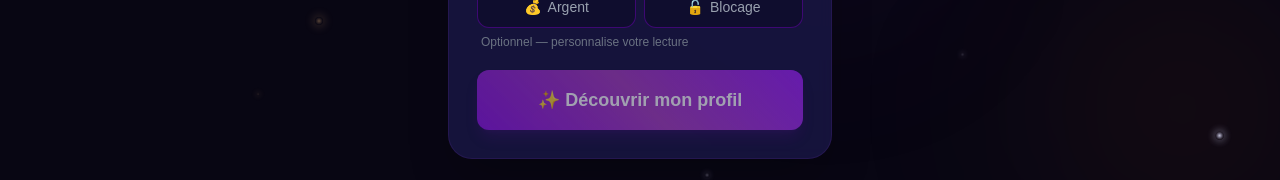
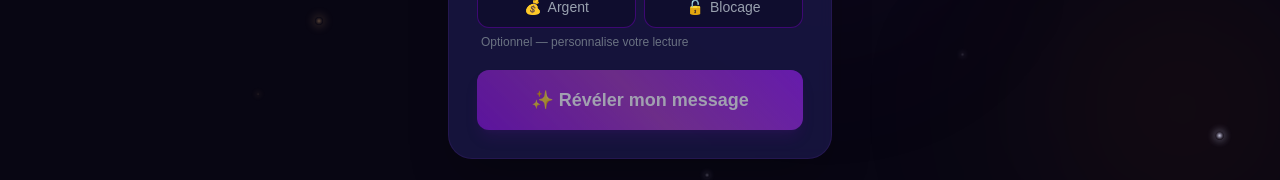
Before and after one commit to ectorx84/mystora, a Next.js app: page / in a window 1280 px wide. Shown: the part 588-768 px from the top of the page. Built offline with nearby package versions, Linux system fonts and the light colour scheme.

Commit message:
Bouton: Révéler mon message

```diff
--- a/app/page.tsx
+++ b/app/page.tsx
@@ -326,7 +326,7 @@ export default function Home() {
                 <button onClick={handleSubmit}
                   disabled={!prenom || !dateNaissance || blocked}
                   className="btn-glow bg-gradient-to-r from-purple-700 to-purple-600 hover:from-purple-600 hover:to-purple-500 text-white font-bold py-4 rounded-xl transition-all duration-300 mt-1 disabled:opacity-60 text-lg shadow-lg shadow-purple-900/30">
-                  {blocked ? '🔒 Test gratuit utilisé' : '✨ Découvrir mon profil'}
+                  {blocked ? '🔒 Test gratuit utilisé' : '✨ Révéler mon message'}
                 </button>
               </div>
             </div>
```
